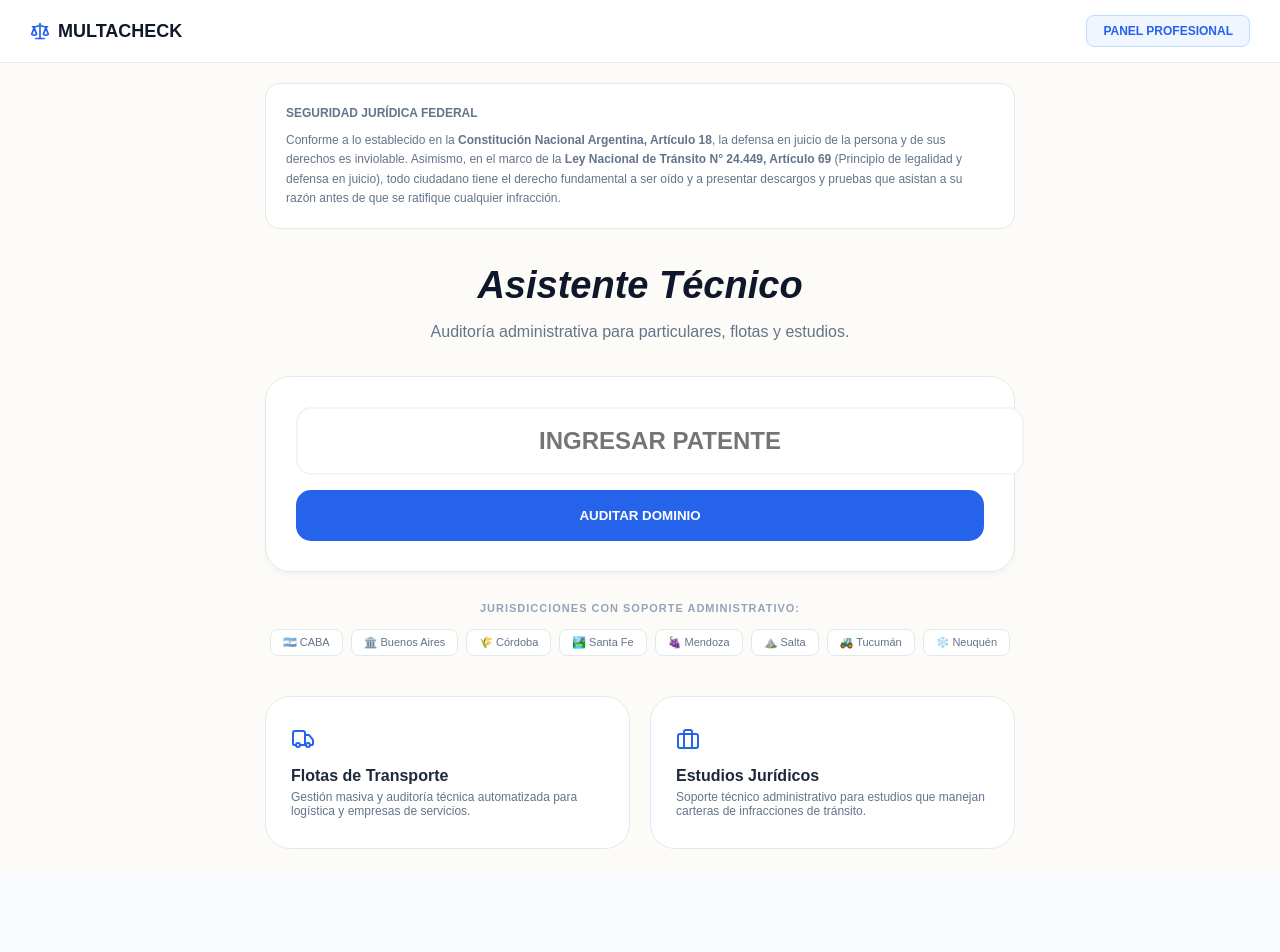
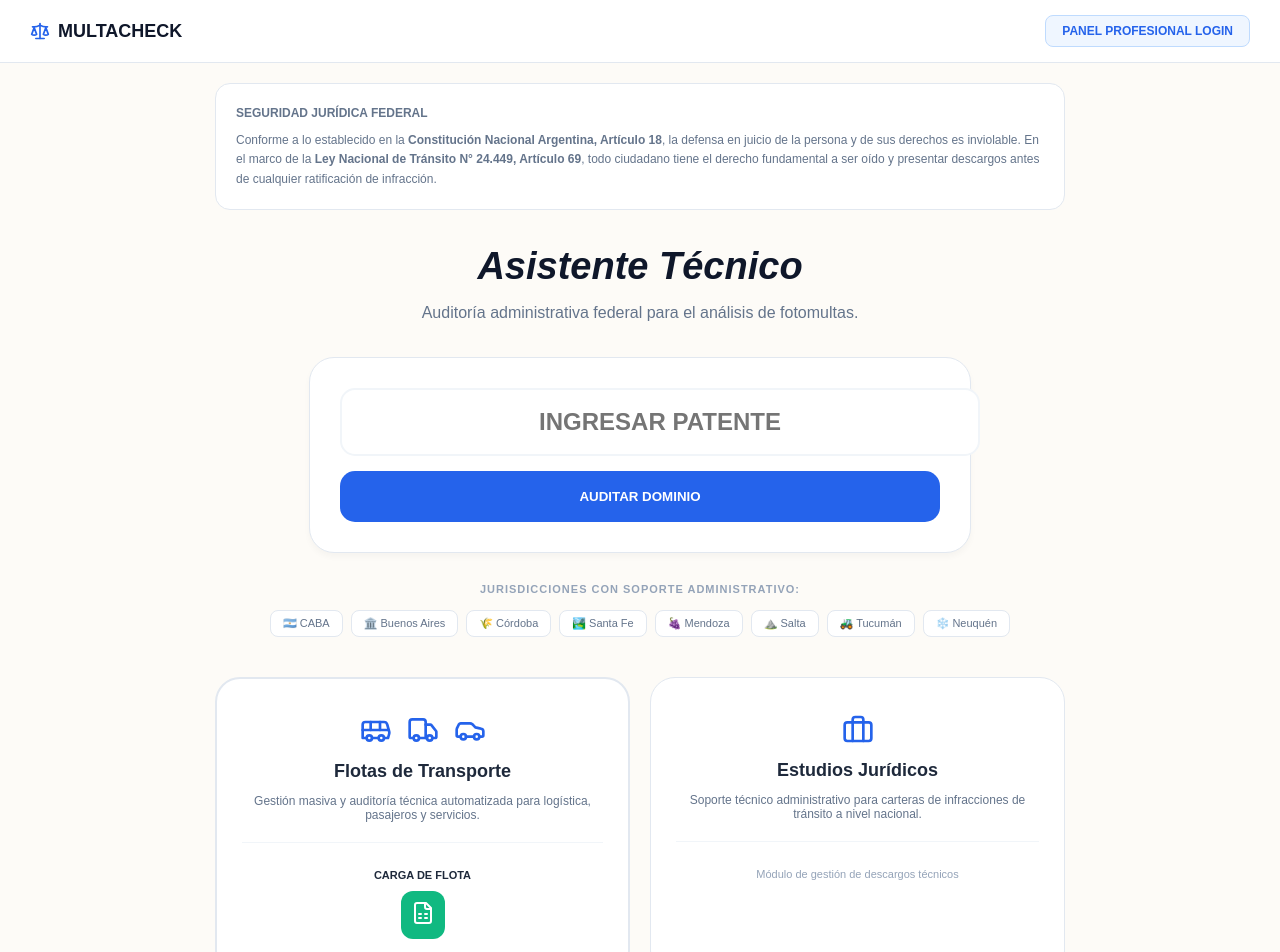
Before and after one commit to 2025ricardo1966-cyber/Multacheck, a Next.js app: page / in a window 1280 px wide. Shown: the top 952 px of the page. Before the commit the page ends 869 px from the top, so only its background shows below. Built offline with nearby package versions, Linux system fonts and the light colour scheme.

Commit message:
Update page.tsx

```diff
--- a/app/page.tsx
+++ b/app/page.tsx
@@ -1,67 +1,52 @@
 "use client";
 import React, { useState } from 'react';
-import { Scale, ShieldCheck, MapPin, Truck, Briefcase, FileText, LayoutDashboard, ChevronRight } from 'lucide-react';
+import { Scale, ShieldCheck, MapPin, Truck, Briefcase, FileText, LayoutDashboard, FileSpreadsheet, Bus, Car, Upload } from 'lucide-react';
 
 export default function MultaCheck() {
   const [patente, setPatente] = useState('');
   const [step, setStep] = useState('input');
 
   const provincias = [
-    { n: "CABA", b: "🇦🇷" },
-    { n: "Buenos Aires", b: "🏛️" },
-    { n: "Córdoba", b: "🌾" },
-    { n: "Santa Fe", b: "🏞️" },
-    { n: "Mendoza", b: "🍇" },
-    { n: "Salta", b: "⛰️" },
-    { n: "Tucumán", b: "🚜" },
-    { n: "Neuquén", b: "❄️" },
-  ];
-
-  // Datos Simulados
-  const multasEncontradas = [
-    { id: 1, fecha: "10/01/2026", lugar: "CABA (Radar Fijo Libertador)", monto: "$32.400", falta: "Exceso de Velocidad (Cinemómetro Fijo)", vicio: "Falta de Certificado de Homologación de cinemómetro actualizado.", exito: "85%" },
-    { id: 2, fecha: "22/01/2026", lugar: "Ruta 68, km 110 (Tolombon)", monto: "$63.200", falta: "Exceso de Velocidad (Cinemómetro Móvil)", vicio: "Defecto en la imagen capturada: falta de visibilidad del dominio.", exito: "95%" },
+    { n: "CABA", b: "🇦🇷" }, { n: "Buenos Aires", b: "🏛️" }, { n: "Córdoba", b: "🌾" },
+    { n: "Santa Fe", b: "🏞️" }, { n: "Mendoza", b: "🍇" }, { n: "Salta", b: "⛰️" },
+    { n: "Tucumán", b: "🚜" }, { n: "Neuquén", b: "❄️" },
   ];
 
   const handlePatenteKeyDown = (e: React.KeyboardEvent) => {
-    if (e.key === 'Enter') {
-      if (patente.length < 6) return alert("Ingresá un dominio válido.");
-      setStep('results');
-    }
+    if (e.key === 'Enter' && patente.length >= 6) setStep('results');
   };
 
   return (
     <div style={{ backgroundColor: '#fdfbf7', minHeight: '100vh', color: '#1e293b', fontFamily: 'sans-serif' }}>
 
-      {/* Navbar simplificada */}
       <nav style={{ padding: '15px 30px', borderBottom: '1px solid #e2e8f0', display: 'flex', justifyContent: 'space-between', backgroundColor: '#fff', alignItems: 'center' }}>
         <div style={{ display: 'flex', alignItems: 'center', gap: '8px', fontWeight: '900', fontSize: '18px', color: '#0f172a' }}>
           <Scale size={20} color="#2563eb" /> MULTACHECK
         </div>
         <button style={{ fontSize: '12px', color: '#2563eb', border: '1px solid #bfdbfe', background: '#eff6ff', padding: '8px 16px', borderRadius: '8px', cursor: 'pointer', fontWeight: 'bold' }}>
-          PANEL PROFESIONAL
+          PANEL PROFESIONAL LOGIN
         </button>
       </nav>
 
-      <main style={{ maxWidth: '750px', margin: '0 auto', padding: '20px 20px' }}>
+      <main style={{ maxWidth: '850px', margin: '0 auto', padding: '20px 20px' }}>
 
         {step === 'input' && (
           <div style={{ textAlign: 'center' }}>
 
-            {/* Fundamentación Legal Superior - Confiabilidad Instantánea */}
+            {/* Fundamentación Legal Superior */}
             <div style={{ textAlign: 'left', backgroundColor: '#fff', border: '1px solid #e2e8f0', padding: '20px', borderRadius: '15px', marginBottom: '35px', color: '#64748b', fontSize: '12px', lineHeight: '1.6' }}>
               <strong>SEGURIDAD JURÍDICA FEDERAL</strong>
               <p style={{ margin: '8px 0 0 0' }}>
-                Conforme a lo establecido en la <strong>Constitución Nacional Argentina, Artículo 18</strong>, la defensa en juicio de la persona y de sus derechos es inviolable. Asimismo, en el marco de la <strong>Ley Nacional de Tránsito N° 24.449, Artículo 69</strong> (Principio de legalidad y defensa en juicio), todo ciudadano tiene el derecho fundamental a ser oído y a presentar descargos y pruebas que asistan a su razón antes de que se ratifique cualquier infracción.
+                Conforme a lo establecido en la <strong>Constitución Nacional Argentina, Artículo 18</strong>, la defensa en juicio de la persona y de sus derechos es inviolable. En el marco de la <strong>Ley Nacional de Tránsito N° 24.449, Artículo 69</strong>, todo ciudadano tiene el derecho fundamental a ser oído y presentar descargos antes de cualquier ratificación de infracción.
               </p>
             </div>
 
             <h1 style={{ fontSize: '38px', fontWeight: '900', color: '#0f172a', fontStyle: 'italic', marginBottom: '10px' }}>Asistente Técnico</h1>
-            <p style={{ color: '#64748b', marginBottom: '35px' }}>Auditoría administrativa para particulares, flotas y estudios.</p>
+            <p style={{ color: '#64748b', marginBottom: '35px' }}>Auditoría administrativa federal para el análisis de fotomultas.</p>
 
-            <div style={{ background: '#fff', padding: '30px', borderRadius: '25px', border: '1px solid #e2e8f0', boxShadow: '0 4px 6px rgba(0,0,0,0.03)', marginBottom: '30px' }}>
+            <div style={{ background: '#fff', padding: '30px', borderRadius: '25px', border: '1px solid #e2e8f0', boxShadow: '0 4px 6px rgba(0,0,0,0.03)', marginBottom: '30px', maxWidth: '600px', margin: '0 auto 30px' }}>
               <input
-                style={{ width: '100%', padding: '18px', border: '2px solid #f1f5f9', borderRadius: '15px', fontSize: '24px', textAlign: 'center', marginBottom: '15px', textTransform: 'uppercase', fontWeight: 'bold' }}
+                style={{ width: '100%', padding: '18px', border: '2px solid #f1f5f9', borderRadius: '15px', fontSize: '24px', textAlign: 'center', marginBottom: '15px', textTransform: 'uppercase', fontWeight: 'bold', outline: 'none' }}
                 placeholder="INGRESAR PATENTE"
                 value={patente}
                 onChange={(e) => setPatente(e.target.value)}
@@ -72,7 +57,6 @@ export default function MultaCheck() {
               </button>
             </div>
 
-            {/* Jurisdicciones Federales con soporte */}
             <div style={{ textAlign: 'center', marginBottom: '40px' }}>
               <p style={{ fontSize: '11px', color: '#94a3b8', fontWeight: 'bold', marginBottom: '15px', letterSpacing: '1px' }}>JURISDICCIONES CON SOPORTE ADMINISTRATIVO:</p>
               <div style={{ display: 'flex', flexWrap: 'wrap', justifyContent: 'center', gap: '8px' }}>
@@ -82,45 +66,38 @@ export default function MultaCheck() {
               </div>
             </div>
 
-            {/* Carteles Inferiores Agrandados y Alineados */}
+            {/* Carteles Inferiores con Vectores Solicitados */}
             <div style={{ display: 'grid', gridTemplateColumns: '1fr 1fr', gap: '20px' }}>
-              <div style={{ padding: '30px 25px', backgroundColor: '#fff', border: '1px solid #e2e8f0', borderRadius: '25px', textAlign: 'left' }}>
-                <Truck size={24} color="#2563eb" style={{ marginBottom: '12px' }} />
-                <h3 style={{ fontSize: '16px', fontWeight: 'bold', margin: '0 0 5px 0' }}>Flotas de Transporte</h3>
-                <p style={{ fontSize: '12px', color: '#64748b', margin: 0 }}>Gestión masiva y auditoría técnica automatizada para logística y empresas de servicios.</p>
-              </div>
-              <div style={{ padding: '30px 25px', backgroundColor: '#fff', border: '1px solid #e2e8f0', borderRadius: '25px', textAlign: 'left' }}>
-                <Briefcase size={24} color="#2563eb" style={{ marginBottom: '12px' }} />
-                <h3 style={{ fontSize: '16px', fontWeight: 'bold', margin: '0 0 5px 0' }}>Estudios Jurídicos</h3>
-                <p style={{ fontSize: '12px', color: '#64748b', margin: 0 }}>Soporte técnico administrativo para estudios que manejan carteras de infracciones de tránsito.</p>
-              </div>
-            </div>
-          </div>
-        )}
 
-        {step === 'results' && (
-          <div>
-            <div style={{ marginBottom: '25px' }}>
-              <h2 style={{ fontSize: '18px', fontWeight: '900' }}>DOMINIO: {patente.toUpperCase()}</h2>
-              <p style={{ fontSize: '13px', color: '#64748b' }}>Se han identificado los siguientes reportes para su revisión técnica.</p>
-            </div>
-
-            <div style={{ display: 'flex', flexDirection: 'column', gap: '12px' }}>
-              {multasEncontradas.map((m) => (
-                <div key={m.id} style={{ background: '#fff', padding: '20px', borderRadius: '18px', border: '1px solid #e2e8f0' }}>
-                  <div style={{ display: 'flex', justifyContent: 'space-between', alignItems: 'center' }}>
-                    <div>
-                      <div style={{ fontWeight: '800', fontSize: '15px' }}>{m.falta}</div>
-                      <div style={{ fontSize: '11px', color: '#94a3b8', marginTop: '4px', display: 'flex', alignItems: 'center', gap: '3px' }}>
-                         <MapPin size={11} /> {m.lugar} • {m.fecha}
-                      </div>
-                    </div>
-                    <button style={{ padding: '10px 15px', backgroundColor: '#10b981', color: 'white', borderRadius: '8px', border: 'none', fontWeight: 'bold', fontSize: '12px', cursor: 'pointer' }}>
-                      INFORME TÉCNICO
-                    </button>
+              {/* Flotas - Con Colectivo y Auto */}
+              <div style={{ padding: '35px 25px', backgroundColor: '#fff', border: '2px solid #e2e8f0', borderRadius: '25px', textAlign: 'center' }}>
+                <div style={{ display: 'flex', justifyContent: 'center', gap: '15px', marginBottom: '15px', color: '#2563eb' }}>
+                  <Bus size={32} />
+                  <Truck size={32} />
+                  <Car size={32} />
+                </div>
+                <h3 style={{ fontSize: '18px', fontWeight: 'bold', margin: '0 0 10px 0' }}>Flotas de Transporte</h3>
+                <p style={{ fontSize: '12px', color: '#64748b', marginBottom: '20px' }}>Gestión masiva y auditoría técnica automatizada para logística, pasajeros y servicios.</p>
+                <div style={{ borderTop: '1px solid #f1f5f9', paddingTop: '15px', display: 'flex', flexDirection: 'column', alignItems: 'center' }}>
+                  <p style={{ fontSize: '11px', fontWeight: 'bold', marginBottom: '10px' }}>CARGA DE FLOTA</p>
+                  <div style={{ cursor: 'pointer', backgroundColor: '#10b981', color: 'white', padding: '10px', borderRadius: '12px' }}>
+                    <FileSpreadsheet size={24} />
                   </div>
                 </div>
-              ))}
+              </div>
+
+              {/* Estudios Jurídicos */}
+              <div style={{ padding: '35px 25px', backgroundColor: '#fff', border: '1px solid #e2e8f0', borderRadius: '25px', textAlign: 'center' }}>
+                <div style={{ color: '#2563eb', marginBottom: '15px', display: 'flex', justifyContent: 'center' }}>
+                  <Briefcase size={32} />
+                </div>
+                <h3 style={{ fontSize: '18px', fontWeight: 'bold', margin: '0 0 10px 0' }}>Estudios Jurídicos</h3>
+                <p style={{ fontSize: '12px', color: '#64748b', marginBottom: '20px' }}>Soporte técnico administrativo para carteras de infracciones de tránsito a nivel nacional.</p>
+                <div style={{ borderTop: '1px solid #f1f5f9', paddingTop: '15px' }}>
+                   <p style={{ fontSize: '11px', color: '#94a3b8' }}>Módulo de gestión de descargos técnicos</p>
+                </div>
+              </div>
+
             </div>
           </div>
         )}
```
